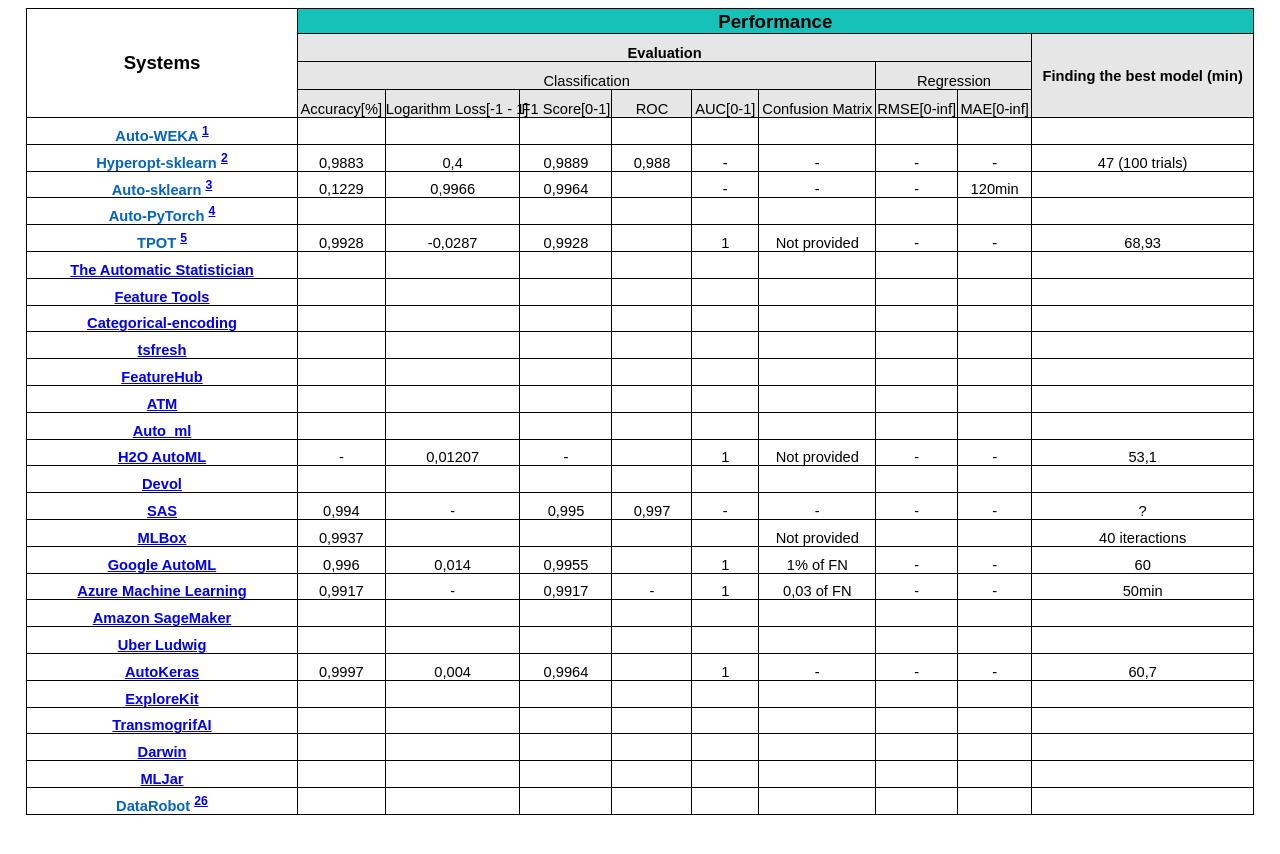
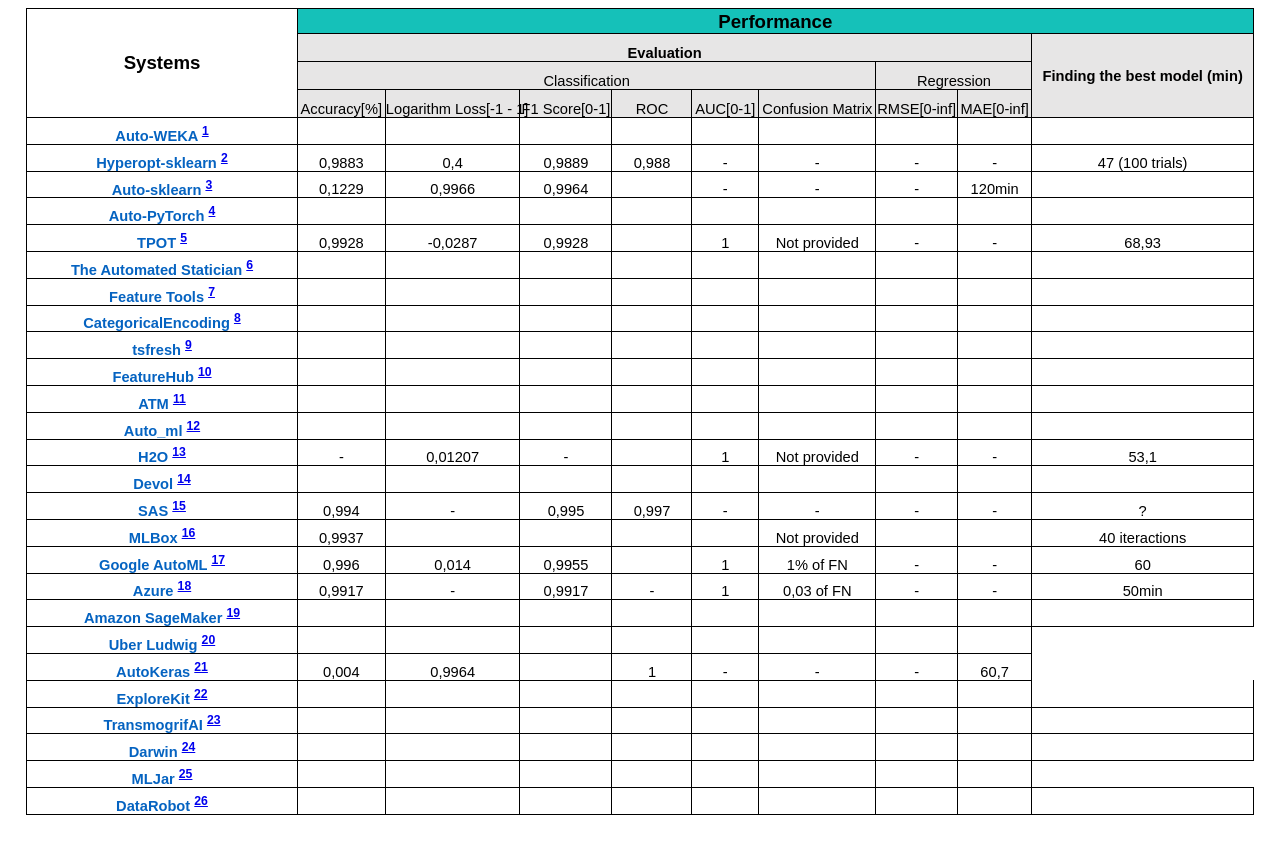
Before and after one commit to jonathankrauss/AutoML-Benchmark, a Jekyll site: the page include/table_1.html, which Jekyll copies as it is, in a window 1280 px wide. Shown: the top 854 px of the page. Built offline with Jekyll 4.4.1, drawn with Linux system fonts in a browser that asks for light colours.

Commit message:
Update table_1.html

```diff
--- a/include/table_1.html
+++ b/include/table_1.html
@@ -723,11 +723,12 @@
   <td class=xl713473 style='border-top:none;border-left:none'>68,93</td>
  </tr>
  <tr height=26 style='mso-height-source:userset;height:20.1pt'>
-  <td height=26 class=xl723473 width=270 style='height:20.1pt;border-top:none;
-  width:203pt'><a
-  href="https://link.springer.com/chapter/10.1007/978-3-030-05318-5_9#Abs1"><span
-  style='font-weight:700;font-family:"Frutiger 45 Light", sans-serif;
-  mso-font-charset:0'>The Automatic Statistician</span></a></td>
+  <td height=26 class=xl723473 width=270 style='height:20.1pt;border-top:none; width:203pt'>
+  <span style='font-weight:700;font-family:"Frutiger 45 Light", sans-serif; mso-font-charset:0'>
+		  The Automated Statician</span>
+  <sup id="fnref:TheAutomatedStatician">
+	  <a href="#fn:TheAutomatedStatician" class="footnote">6</a></sup>
+	  </td>
   <td class=xl683473 style='border-top:none'>&nbsp;</td>
   <td class=xl713473 style='border-top:none;border-left:none'>&nbsp;</td>
   <td class=xl713473 style='border-top:none;border-left:none'>&nbsp;</td>
@@ -739,10 +740,12 @@
   <td class=xl713473 style='border-top:none;border-left:none'>&nbsp;</td>
  </tr>
  <tr height=26 style='mso-height-source:userset;height:20.1pt'>
-  <td height=26 class=xl723473 width=270 style='height:20.1pt;border-top:none;
-  width:203pt'><a href="https://www.featuretools.com/"><span style='font-weight:
-  700;font-family:"Frutiger 45 Light", sans-serif;mso-font-charset:0'>Feature
-  Tools</span></a></td>
+    <td height=26 class=xl723473 width=270 style='height:20.1pt;border-top:none; width:203pt'>
+  <span style='font-weight:700;font-family:"Frutiger 45 Light", sans-serif; mso-font-charset:0'>
+		  Feature Tools</span>
+  <sup id="fnref:FeatureTools">
+	  <a href="#fn:FeatureTools" class="footnote">7</a></sup>
+	  </td>
   <td class=xl683473 style='border-top:none'>&nbsp;</td>
   <td class=xl713473 style='border-top:none;border-left:none'>&nbsp;</td>
   <td class=xl713473 style='border-top:none;border-left:none'>&nbsp;</td>
@@ -754,10 +757,12 @@
   <td class=xl713473 style='border-top:none;border-left:none'>&nbsp;</td>
  </tr>
  <tr height=26 style='mso-height-source:userset;height:20.1pt'>
-  <td height=26 class=xl723473 width=270 style='height:20.1pt;border-top:none;
-  width:203pt'><a href="http://contrib.scikit-learn.org/categorical-encoding/"><span
-  style='font-weight:700;font-family:"Frutiger 45 Light", sans-serif;
-  mso-font-charset:0'>Categorical-encoding</span></a></td>
+  <td height=26 class=xl723473 width=270 style='height:20.1pt;border-top:none; width:203pt'>
+  <span style='font-weight:700;font-family:"Frutiger 45 Light", sans-serif; mso-font-charset:0'>
+		  CategoricalEncoding</span>
+  <sup id="fnref:CategoricalEncoding">
+	  <a href="#fn:CategoricalEncoding" class="footnote">8</a></sup>
+	  </td>
   <td class=xl683473 style='border-top:none'>&nbsp;</td>
   <td class=xl713473 style='border-top:none;border-left:none'>&nbsp;</td>
   <td class=xl713473 style='border-top:none;border-left:none'>&nbsp;</td>
@@ -769,10 +774,12 @@
   <td class=xl713473 style='border-top:none;border-left:none'>&nbsp;</td>
  </tr>
  <tr height=26 style='mso-height-source:userset;height:20.1pt'>
-  <td height=26 class=xl723473 width=270 style='height:20.1pt;border-top:none;
-  width:203pt'><a href="https://tsfresh.readthedocs.io/en/latest/"><span
-  style='font-weight:700;font-family:"Frutiger 45 Light", sans-serif;
-  mso-font-charset:0'>tsfresh</span></a></td>
+    <td height=26 class=xl723473 width=270 style='height:20.1pt;border-top:none; width:203pt'>
+  <span style='font-weight:700;font-family:"Frutiger 45 Light", sans-serif; mso-font-charset:0'>
+		  tsfresh</span>
+  <sup id="fnref:tsfresh">
+	  <a href="#fn:tsfresh" class="footnote">9</a></sup>
+	  </td>
   <td class=xl683473 style='border-top:none'>&nbsp;</td>
   <td class=xl713473 style='border-top:none;border-left:none'>&nbsp;</td>
   <td class=xl713473 style='border-top:none;border-left:none'>&nbsp;</td>
@@ -784,10 +791,12 @@
   <td class=xl713473 style='border-top:none;border-left:none'>&nbsp;</td>
  </tr>
  <tr height=26 style='mso-height-source:userset;height:20.1pt'>
-  <td height=26 class=xl723473 width=270 style='height:20.1pt;border-top:none;
-  width:203pt'><a href="https://hdi-project.github.io/FeatureHub/"><span
-  style='font-weight:700;font-family:"Frutiger 45 Light", sans-serif;
-  mso-font-charset:0'>FeatureHub</span></a></td>
+  <td height=26 class=xl723473 width=270 style='height:20.1pt;border-top:none; width:203pt'>
+  <span style='font-weight:700;font-family:"Frutiger 45 Light", sans-serif; mso-font-charset:0'>
+		  FeatureHub</span>
+  <sup id="fnref:FeatureHub">
+	  <a href="#fn:FeatureHub" class="footnote">10</a></sup>
+	  </td>
   <td class=xl683473 style='border-top:none'>&nbsp;</td>
   <td class=xl713473 style='border-top:none;border-left:none'>&nbsp;</td>
   <td class=xl713473 style='border-top:none;border-left:none'>&nbsp;</td>
@@ -799,10 +808,12 @@
   <td class=xl713473 style='border-top:none;border-left:none'>&nbsp;</td>
  </tr>
  <tr height=26 style='mso-height-source:userset;height:20.1pt'>
-  <td height=26 class=xl723473 width=270 style='height:20.1pt;border-top:none;
-  width:203pt'><a href="https://hdi-project.github.io/ATM/"><span
-  style='font-weight:700;font-family:"Frutiger 45 Light", sans-serif;
-  mso-font-charset:0'>ATM</span></a></td>
+    <td height=26 class=xl723473 width=270 style='height:20.1pt;border-top:none; width:203pt'>
+  <span style='font-weight:700;font-family:"Frutiger 45 Light", sans-serif; mso-font-charset:0'>
+		  ATM</span>
+  <sup id="fnref:ATM">
+	  <a href="#fn:ATM" class="footnote">11</a></sup>
+	  </td>
   <td class=xl683473 style='border-top:none'>&nbsp;</td>
   <td class=xl713473 style='border-top:none;border-left:none'>&nbsp;</td>
   <td class=xl713473 style='border-top:none;border-left:none'>&nbsp;</td>
@@ -814,10 +825,12 @@
   <td class=xl793473 style='border-top:none;border-left:none'>&nbsp;</td>
  </tr>
  <tr height=26 style='mso-height-source:userset;height:20.1pt'>
-  <td height=26 class=xl723473 width=270 style='height:20.1pt;border-top:none;
-  width:203pt'><a href="https://auto-ml.readthedocs.io/en/latest/"><span
-  style='font-weight:700;font-family:"Frutiger 45 Light", sans-serif;
-  mso-font-charset:0'>Auto_ml</span></a></td>
+    <td height=26 class=xl723473 width=270 style='height:20.1pt;border-top:none; width:203pt'>
+  <span style='font-weight:700;font-family:"Frutiger 45 Light", sans-serif; mso-font-charset:0'>
+		  Auto_ml</span>
+  <sup id="fnref:Auto_ml">
+	  <a href="#fn:Auto_ml" class="footnote">12</a></sup>
+	  </td>
   <td class=xl683473 style='border-top:none'>&nbsp;</td>
   <td class=xl713473 style='border-top:none;border-left:none'>&nbsp;</td>
   <td class=xl713473 style='border-top:none;border-left:none'>&nbsp;</td>
@@ -829,11 +842,12 @@
   <td class=xl713473 style='border-top:none;border-left:none'>&nbsp;</td>
  </tr>
  <tr height=26 style='mso-height-source:userset;height:20.1pt'>
-  <td height=26 class=xl723473 width=270 style='height:20.1pt;border-top:none;
-  width:203pt'><a
-  href="http://docs.h2o.ai/h2o/latest-stable/h2o-docs/automl.html"><span
-  style='font-weight:700;font-family:"Frutiger 45 Light", sans-serif;
-  mso-font-charset:0'>H2O AutoML</span></a></td>
+    <td height=26 class=xl723473 width=270 style='height:20.1pt;border-top:none; width:203pt'>
+  <span style='font-weight:700;font-family:"Frutiger 45 Light", sans-serif; mso-font-charset:0'>
+		  H2O</span>
+  <sup id="fnref:H2O">
+	  <a href="#fn:H2O" class="footnote">13</a></sup>
+	  </td>
   <td class=xl683473 style='border-top:none'>-</td>
   <td class=xl713473 style='border-top:none;border-left:none'>0,01207</td>
   <td class=xl713473 style='border-top:none;border-left:none'>-</td>
@@ -845,10 +859,12 @@
   <td class=xl713473 style='border-top:none;border-left:none'>53,1</td>
  </tr>
  <tr height=26 style='mso-height-source:userset;height:20.1pt'>
-  <td height=26 class=xl723473 width=270 style='height:20.1pt;border-top:none;
-  width:203pt'><a href="https://github.com/joeddav/devol"><span
-  style='font-weight:700;font-family:"Frutiger 45 Light", sans-serif;
-  mso-font-charset:0'>Devol</span></a></td>
+  <td height=26 class=xl723473 width=270 style='height:20.1pt;border-top:none; width:203pt'>
+  <span style='font-weight:700;font-family:"Frutiger 45 Light", sans-serif; mso-font-charset:0'>
+		  Devol</span>
+  <sup id="fnref:Devol">
+	  <a href="#fn:Dovel" class="footnote">14</a></sup>
+	  </td>
   <td class=xl683473 style='border-top:none'>&nbsp;</td>
   <td class=xl713473 style='border-top:none;border-left:none'>&nbsp;</td>
   <td class=xl713473 style='border-top:none;border-left:none'>&nbsp;</td>
@@ -860,10 +876,12 @@
   <td class=xl713473 style='border-top:none;border-left:none'>&nbsp;</td>
  </tr>
  <tr height=26 style='mso-height-source:userset;height:20.1pt'>
-  <td height=26 class=xl723473 width=270 style='height:20.1pt;border-top:none;
-  width:203pt'><a href="https://www.sas.com/en_us/solutions/ai.html"><span
-  style='font-weight:700;font-family:"Frutiger 45 Light", sans-serif;
-  mso-font-charset:0'>SAS</span></a></td>
+    <td height=26 class=xl723473 width=270 style='height:20.1pt;border-top:none; width:203pt'>
+  <span style='font-weight:700;font-family:"Frutiger 45 Light", sans-serif; mso-font-charset:0'>
+		  SAS</span>
+  <sup id="fnref:SAS">
+	  <a href="#fn:SAS" class="footnote">15</a></sup>
+	  </td>
   <td class=xl683473 style='border-top:none'>0,994</td>
   <td class=xl713473 style='border-top:none;border-left:none'>-</td>
   <td class=xl713473 style='border-top:none;border-left:none'>0,995</td>
@@ -875,10 +893,12 @@
   <td class=xl713473 style='border-top:none;border-left:none'>?</td>
  </tr>
  <tr height=26 style='mso-height-source:userset;height:20.1pt'>
-  <td height=26 class=xl723473 width=270 style='height:20.1pt;border-top:none;
-  width:203pt'><a href="https://mlbox.readthedocs.io/en/latest/"><span
-  style='font-weight:700;font-family:"Frutiger 45 Light", sans-serif;
-  mso-font-charset:0'>MLBox</span></a></td>
+  <td height=26 class=xl723473 width=270 style='height:20.1pt;border-top:none; width:203pt'>
+  <span style='font-weight:700;font-family:"Frutiger 45 Light", sans-serif; mso-font-charset:0'>
+		  MLBox</span>
+  <sup id="fnref:MLBox">
+	  <a href="#fn:MLBox" class="footnote">16</a></sup>
+	  </td>
   <td class=xl683473 style='border-top:none'>0,9937</td>
   <td class=xl713473 style='border-top:none;border-left:none'>&nbsp;</td>
   <td class=xl713473 style='border-top:none;border-left:none'>&nbsp;</td>
@@ -890,10 +910,12 @@
   <td class=xl713473 style='border-top:none;border-left:none'>40 iteractions</td>
  </tr>
  <tr height=26 style='mso-height-source:userset;height:20.1pt'>
-  <td height=26 class=xl723473 width=270 style='height:20.1pt;border-top:none;
-  width:203pt'><a href="https://cloud.google.com/automl/"><span
-  style='font-weight:700;font-family:"Frutiger 45 Light", sans-serif;
-  mso-font-charset:0'>Google AutoML</span></a></td>
+    <td height=26 class=xl723473 width=270 style='height:20.1pt;border-top:none; width:203pt'>
+  <span style='font-weight:700;font-family:"Frutiger 45 Light", sans-serif; mso-font-charset:0'>
+		  Google AutoML</span>
+  <sup id="fnref:Google">
+	  <a href="#fn:Google" class="footnote">17</a></sup>
+	  </td>
   <td class=xl683473 style='border-top:none'>0,996</td>
   <td class=xl713473 style='border-top:none;border-left:none'>0,014</td>
   <td class=xl713473 style='border-top:none;border-left:none'>0,9955</td>
@@ -905,11 +927,12 @@
   <td class=xl713473 style='border-top:none;border-left:none'>60</td>
  </tr>
  <tr height=26 style='mso-height-source:userset;height:20.1pt'>
-  <td height=26 class=xl723473 width=270 style='height:20.1pt;border-top:none;
-  width:203pt'><a
-  href="https://azure.microsoft.com/en-us/services/machine-learning/"><span
-  style='font-weight:700;font-family:"Frutiger 45 Light", sans-serif;
-  mso-font-charset:0'>Azure Machine Learning</span></a></td>
+    <td height=26 class=xl723473 width=270 style='height:20.1pt;border-top:none; width:203pt'>
+  <span style='font-weight:700;font-family:"Frutiger 45 Light", sans-serif; mso-font-charset:0'>
+		  Azure</span>
+  <sup id="fnref:Azure">
+	  <a href="#fn:Azure" class="footnote">18</a></sup>
+	  </td>
   <td class=xl683473 style='border-top:none'>0,9917</td>
   <td class=xl713473 style='border-top:none;border-left:none'>-</td>
   <td class=xl713473 style='border-top:none;border-left:none'>0,9917</td>
@@ -921,11 +944,12 @@
   <td class=xl713473 style='border-top:none;border-left:none'>50min</td>
  </tr>
  <tr height=26 style='mso-height-source:userset;height:20.1pt'>
-  <td height=26 class=xl723473 width=270 style='height:20.1pt;border-top:none;
-  width:203pt'><a
-  href="https://docs.aws.amazon.com/sagemaker/latest/dg/whatis.html"><span
-  style='font-weight:700;font-family:"Frutiger 45 Light", sans-serif;
-  mso-font-charset:0'>Amazon SageMaker</span></a></td>
+    <td height=26 class=xl723473 width=270 style='height:20.1pt;border-top:none; width:203pt'>
+  <span style='font-weight:700;font-family:"Frutiger 45 Light", sans-serif; mso-font-charset:0'>
+		  Amazon SageMaker</span>
+  <sup id="fnref:Amazon">
+	  <a href="#fn:Amazon" class="footnote">19</a></sup>
+	  </td>
   <td class=xl683473 style='border-top:none'>&nbsp;</td>
   <td class=xl713473 style='border-top:none;border-left:none'>&nbsp;</td>
   <td class=xl713473 style='border-top:none;border-left:none'>&nbsp;</td>
@@ -937,10 +961,44 @@
   <td class=xl713473 style='border-top:none;border-left:none'>&nbsp;</td>
  </tr>
  <tr height=26 style='mso-height-source:userset;height:20.1pt'>
-  <td height=26 class=xl723473 width=270 style='height:20.1pt;border-top:none;
-  width:203pt'><a href="https://arxiv.org/abs/1909.07930"><span
-  style='font-weight:700;font-family:"Frutiger 45 Light", sans-serif;
-  mso-font-charset:0'>Uber Ludwig</span></a></td>
+    <td height=26 class=xl723473 width=270 style='height:20.1pt;border-top:none; width:203pt'>
+  <span style='font-weight:700;font-family:"Frutiger 45 Light", sans-serif; mso-font-charset:0'>
+		  Uber Ludwig</span>
+  <sup id="fnref:UberLudwig">
+	  <a href="#fn:UberLudwig" class="footnote">20</a></sup>
+	  </td>
+  <td class=xl713473 style='border-top:none;border-left:none'>&nbsp;</td>
+  <td class=xl713473 style='border-top:none;border-left:none'>&nbsp;</td>
+  <td class=xl713473 style='border-top:none;border-left:none'>&nbsp;</td>
+  <td class=xl713473 style='border-top:none;border-left:none'>&nbsp;</td>
+  <td class=xl713473 style='border-top:none;border-left:none'>&nbsp;</td>
+  <td class=xl713473 style='border-top:none;border-left:none'>&nbsp;</td>
+  <td class=xl713473 style='border-top:none;border-left:none'>&nbsp;</td>
+  <td class=xl713473 style='border-top:none;border-left:none'>&nbsp;</td>
+ </tr>
+ <tr height=26 style='mso-height-source:userset;height:20.1pt'>
+    <td height=26 class=xl723473 width=270 style='height:20.1pt;border-top:none; width:203pt'>
+  <span style='font-weight:700;font-family:"Frutiger 45 Light", sans-serif; mso-font-charset:0'>
+		  AutoKeras</span>
+  <sup id="fnref:AutoKeras">
+	  <a href="#fn:AutoKeras" class="footnote">21</a></sup>
+	  </td>
+  <td class=xl713473 style='border-top:none;border-left:none'>0,004</td>
+  <td class=xl713473 style='border-top:none;border-left:none'>0,9964</td>
+  <td class=xl713473 style='border-top:none;border-left:none'>&nbsp;</td>
+  <td class=xl713473 style='border-top:none;border-left:none'>1</td>
+  <td class=xl713473 style='border-top:none;border-left:none'>-</td>
+  <td class=xl713473 style='border-top:none;border-left:none'>-</td>
+  <td class=xl713473 style='border-top:none;border-left:none'>-</td>
+  <td class=xl713473 style='border-top:none;border-left:none'>60,7</td>
+ </tr>
+ <tr height=26 style='mso-height-source:userset;height:20.1pt'>
+    <td height=26 class=xl723473 width=270 style='height:20.1pt;border-top:none; width:203pt'>
+  <span style='font-weight:700;font-family:"Frutiger 45 Light", sans-serif; mso-font-charset:0'>
+		  ExploreKit</span>
+  <sup id="fnref:ExploreKit">
+	  <a href="#fn:ExploreKit" class="footnote">22</a></sup>
+	  </td>
   <td class=xl683473 style='border-top:none'>&nbsp;</td>
   <td class=xl713473 style='border-top:none;border-left:none'>&nbsp;</td>
   <td class=xl713473 style='border-top:none;border-left:none'>&nbsp;</td>
@@ -952,25 +1010,12 @@
   <td class=xl713473 style='border-top:none;border-left:none'>&nbsp;</td>
  </tr>
  <tr height=26 style='mso-height-source:userset;height:20.1pt'>
-  <td height=26 class=xl723473 width=270 style='height:20.1pt;border-top:none;
-  width:203pt'><a href="https://autokeras.com/"><span style='font-weight:700;
-  font-family:"Frutiger 45 Light", sans-serif;mso-font-charset:0'>AutoKeras</span></a></td>
-  <td class=xl683473 style='border-top:none'>0,9997</td>
-  <td class=xl713473 style='border-top:none;border-left:none'>0,004</td>
-  <td class=xl713473 style='border-top:none;border-left:none'>0,9964</td>
-  <td class=xl713473 style='border-top:none;border-left:none'>&nbsp;</td>
-  <td class=xl713473 style='border-top:none;border-left:none'>1</td>
-  <td class=xl713473 style='border-top:none;border-left:none'>-</td>
-  <td class=xl713473 style='border-top:none;border-left:none'>-</td>
-  <td class=xl713473 style='border-top:none;border-left:none'>-</td>
-  <td class=xl713473 style='border-top:none;border-left:none'>60,7</td>
- </tr>
- <tr height=26 style='mso-height-source:userset;height:20.1pt'>
-  <td height=26 class=xl723473 width=270 style='height:20.1pt;border-top:none;
-  width:203pt'><a
-  href="https://paperswithcode.com/paper/explorekit-automatic-feature-generation-and"><span
-  style='font-weight:700;font-family:"Frutiger 45 Light", sans-serif;
-  mso-font-charset:0'>ExploreKit</span></a></td>
+    <td height=26 class=xl723473 width=270 style='height:20.1pt;border-top:none; width:203pt'>
+  <span style='font-weight:700;font-family:"Frutiger 45 Light", sans-serif; mso-font-charset:0'>
+		  TransmogrifAI</span>
+  <sup id="fnref:TransmogrifAI">
+	  <a href="#fn:TransmogrifAI" class="footnote">23</a></sup>
+	  </td>
   <td class=xl683473 style='border-top:none'>&nbsp;</td>
   <td class=xl713473 style='border-top:none;border-left:none'>&nbsp;</td>
   <td class=xl713473 style='border-top:none;border-left:none'>&nbsp;</td>
@@ -982,26 +1027,12 @@
   <td class=xl713473 style='border-top:none;border-left:none'>&nbsp;</td>
  </tr>
  <tr height=26 style='mso-height-source:userset;height:20.1pt'>
-  <td height=26 class=xl723473 width=270 style='height:20.1pt;border-top:none;
-  width:203pt'><a href="https://github.com/salesforce/TransmogrifAI"><span
-  style='font-weight:700;font-family:"Frutiger 45 Light", sans-serif;
-  mso-font-charset:0'>TransmogrifAI</span></a></td>
-  <td class=xl683473 style='border-top:none'>&nbsp;</td>
-  <td class=xl713473 style='border-top:none;border-left:none'>&nbsp;</td>
-  <td class=xl713473 style='border-top:none;border-left:none'>&nbsp;</td>
-  <td class=xl713473 style='border-top:none;border-left:none'>&nbsp;</td>
-  <td class=xl713473 style='border-top:none;border-left:none'>&nbsp;</td>
-  <td class=xl713473 style='border-top:none;border-left:none'>&nbsp;</td>
-  <td class=xl713473 style='border-top:none;border-left:none'>&nbsp;</td>
-  <td class=xl713473 style='border-top:none;border-left:none'>&nbsp;</td>
-  <td class=xl713473 style='border-top:none;border-left:none'>&nbsp;</td>
- </tr>
- <tr height=26 style='mso-height-source:userset;height:20.1pt'>
-  <td height=26 class=xl723473 width=270 style='height:20.1pt;border-top:none;
-  width:203pt'><a
-  href="https://www.sparkcognition.com/product/darwin/?utm_medium=direct&amp;utm_source=direct"><span
-  style='font-weight:700;font-family:"Frutiger 45 Light", sans-serif;
-  mso-font-charset:0'>Darwin</span></a></td>
+    <td height=26 class=xl723473 width=270 style='height:20.1pt;border-top:none; width:203pt'>
+  <span style='font-weight:700;font-family:"Frutiger 45 Light", sans-serif; mso-font-charset:0'>
+		  Darwin</span>
+  <sup id="fnref:Darwin">
+	  <a href="#fn:Darwin" class="footnote">24</a></sup>
+	  </td>
   <td class=xl683473 style='border-top:none'>&nbsp;</td>
   <td class=xl713473 style='border-top:none;border-left:none'>&nbsp;</td>
   <td class=xl713473 style='border-top:none;border-left:none'>&nbsp;</td>
@@ -1013,10 +1044,12 @@
   <td class=xl713473 style='border-top:none;border-left:none'>&nbsp;</td>
  </tr>
  <tr class=xl853473 height=26 style='mso-height-source:userset;height:20.1pt'>
-  <td height=26 class=xl723473 width=270 style='height:20.1pt;border-top:none;
-  width:203pt'><a href="https://docs.mljar.com/"><span style='font-weight:700;
-  font-family:"Frutiger 45 Light", sans-serif;mso-font-charset:0'>MLJar</span></a></td>
-  <td class=xl683473 style='border-top:none'>&nbsp;</td>
+    <td height=26 class=xl723473 width=270 style='height:20.1pt;border-top:none; width:203pt'>
+  <span style='font-weight:700;font-family:"Frutiger 45 Light", sans-serif; mso-font-charset:0'>
+		  MLJar</span>
+  <sup id="fnref:MLJar">
+	  <a href="#fn:MLJar" class="footnote">25</a></sup>
+	  </td>
   <td class=xl713473 style='border-top:none;border-left:none'>&nbsp;</td>
   <td class=xl713473 style='border-top:none;border-left:none'>&nbsp;</td>
   <td class=xl713473 style='border-top:none;border-left:none'>&nbsp;</td>
```
